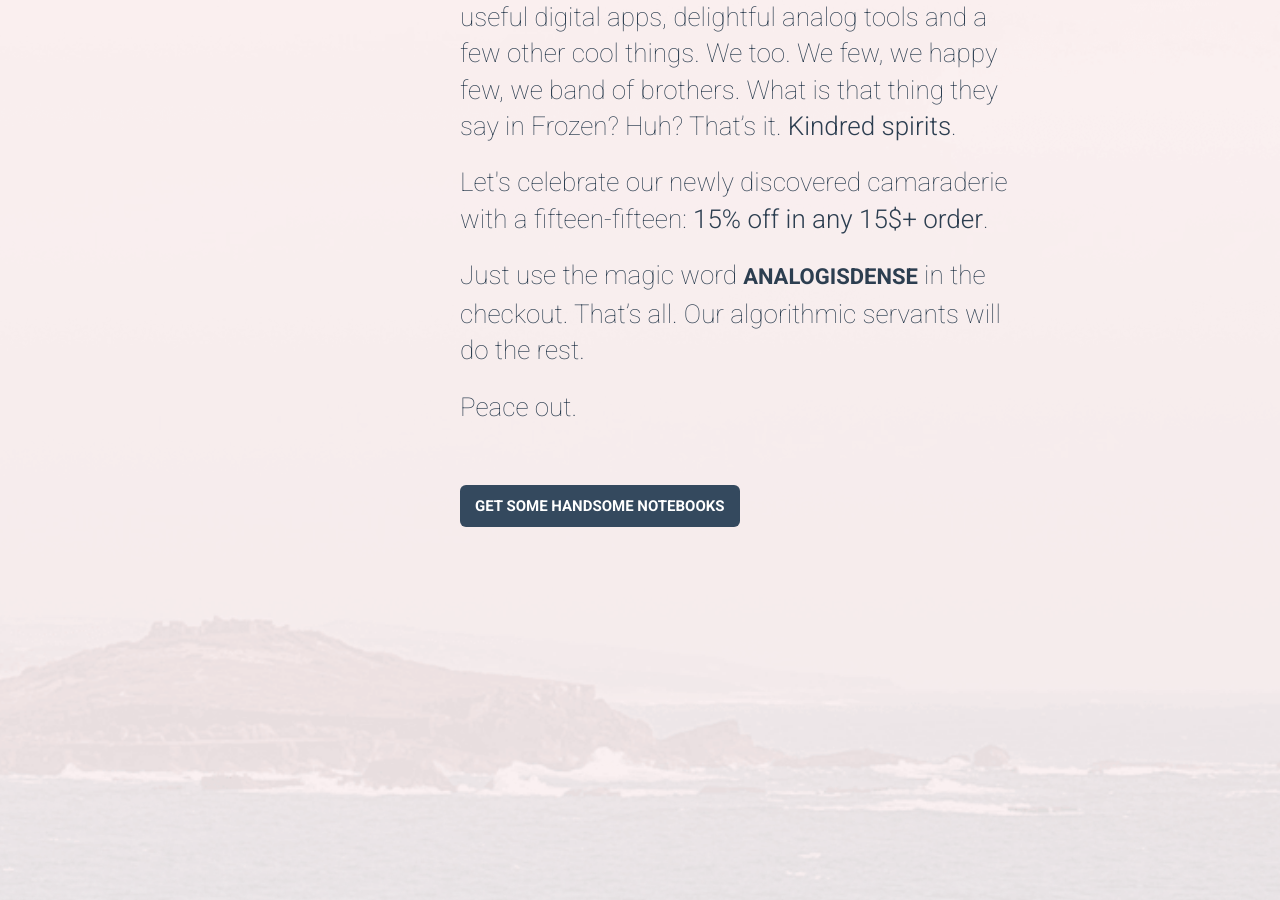
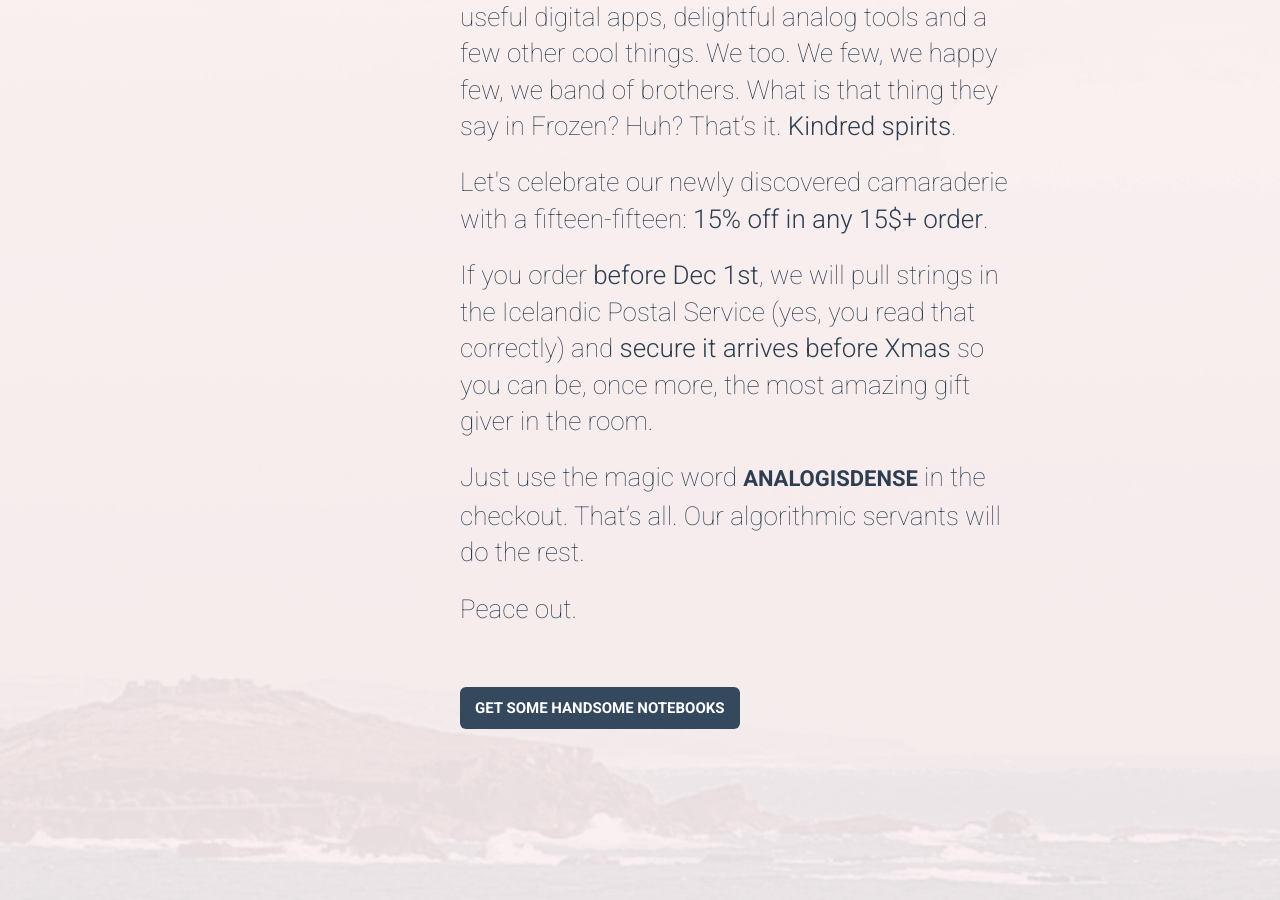
Before and after one commit to joinanalog/joinanalog.github.com, a Jekyll site: the page built from dense/index.html, in a window 1280 px wide and 900 px high, scrolled down 504 px. Built offline with Jekyll 4.4.1, drawn with Linux system fonts in a browser that asks for light colours.

Commit message:
Include ref to xmas delivery

```diff
--- a/_includes/promotions/dense/hero.html
+++ b/_includes/promotions/dense/hero.html
@@ -9,17 +9,17 @@
         <p>
           Oh, hello. We didn't hear you come in. You look terrific. Have you been working out? Keep doing whateve…what?…ah, of course, the promotion.
         </p>
-
         <p>
           You are here because you saw our classified in <a href="https://www.densediscovery.com/">Dense Discovery</a>, the amazing newsletter curated by <a href="http://www.twitter.com/kaibrach">Kai Brach</a>, the person behind <a href="https://www.offscreenmag.com/">Offscreen</a>.
         </p>
-
         <p>
           So you like design, maps, architecture, the web, useful digital apps, delightful analog tools and a few other cool things. We too. We few, we happy few, we band of brothers. What is that thing they say in Frozen? Huh? That’s it. <strong>Kindred spirits</strong>.
         </p>
-
         <p>
           Let's celebrate our newly discovered camaraderie with a fifteen-fifteen: <strong>15% off in any 15$+ order</strong>.
+        </p>
+        <p>
+          If you order <strong>before Dec 1st</strong>, we will pull strings in the Icelandic Postal Service (yes, you read that correctly) and <strong>secure it arrives before Xmas</strong> so you can be, once more, the most amazing gift giver in the room.
         </p>
 
         <p>
```
